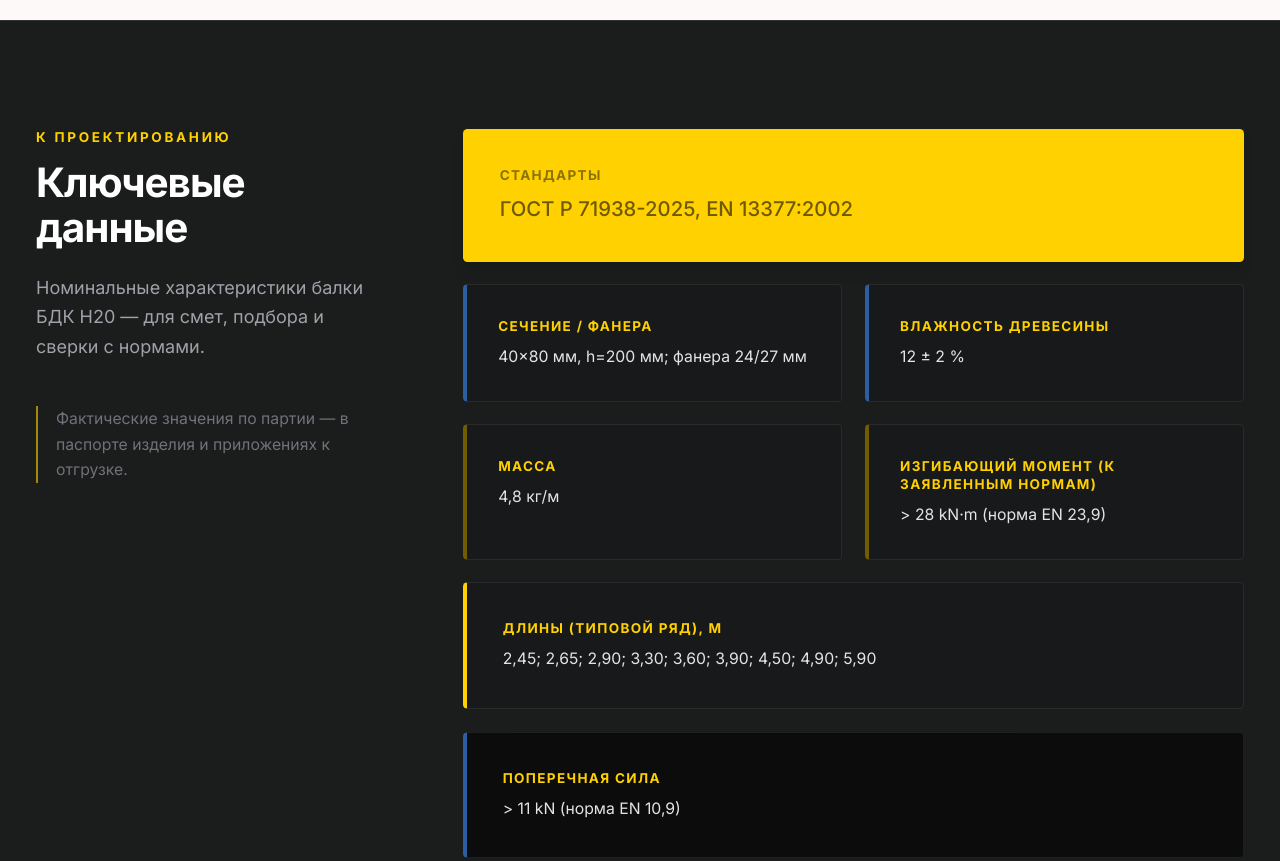
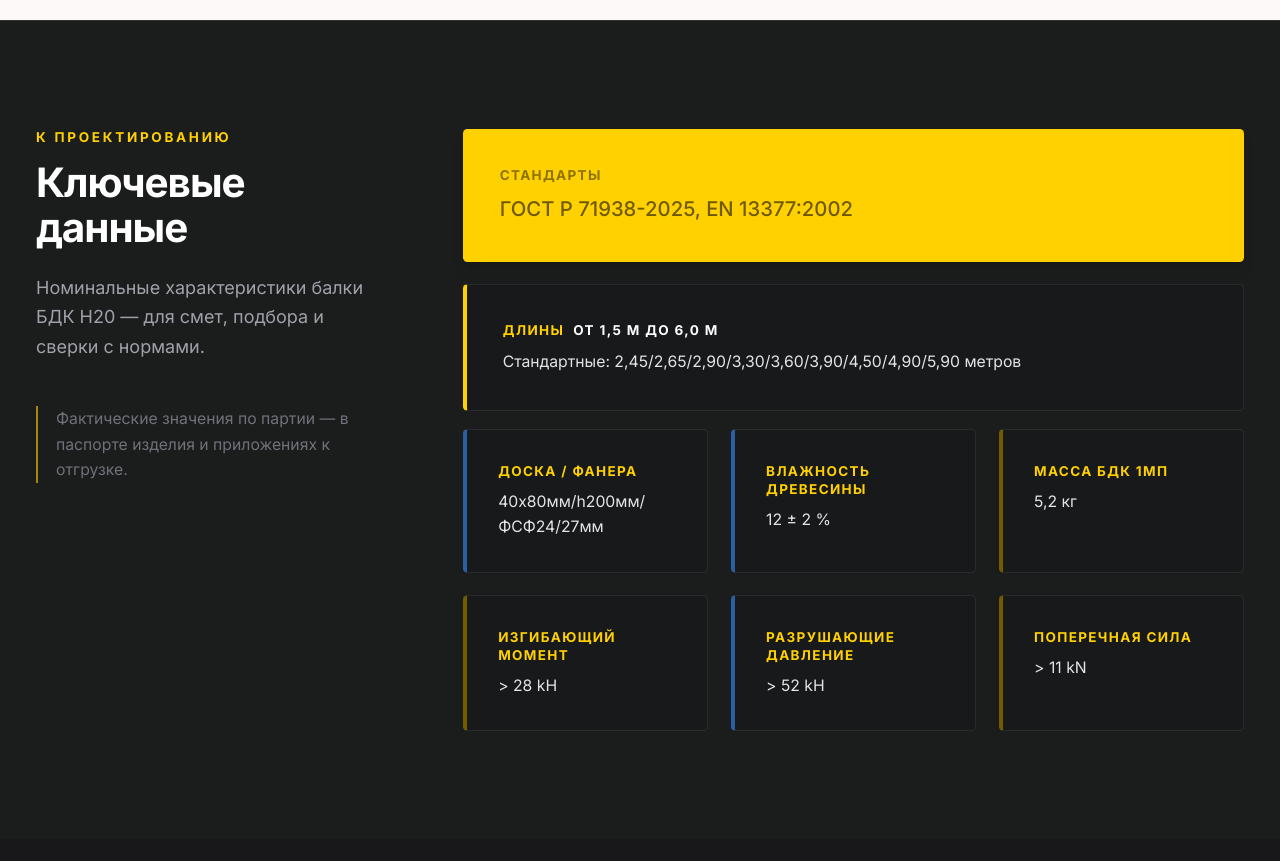
Before and after one commit to imfamous1/korosbeams, a website: page index.html in a window 1280 px wide. Shown: the part 3320-4181 px from the top of the page. Drawn offline with nearby package versions, Linux system fonts and the light colour scheme.

Commit message:
Главная: секция «Ключевые данные» — тексты, сетка и новые показатели
- Обновлены длины, доска/фанера, масса БДК, изгиб и поперечная сила
- Добавлен показатель разрушающего давления; префикс «>» у нагрузок
- Стандарты и длины вынесены в полноширинный столбец; характеристики в сетке 3×2

```diff
--- a/index.html
+++ b/index.html
@@ -160,32 +160,41 @@
 </div>
 </div>
 <div class="lg:col-span-8">
-<div class="grid grid-cols-1 sm:grid-cols-2 gap-4 sm:gap-5">
-<article class="sm:col-span-2 rounded-lg bg-primary-container text-on-primary-container p-6 sm:p-8 border border-primary-container/80 shadow-lg">
+<div class="flex flex-col gap-4 sm:gap-5">
+<article class="w-full rounded-lg bg-primary-container text-on-primary-container p-6 sm:p-8 border border-primary-container/80 shadow-lg">
 <p class="text-xs uppercase tracking-widest font-bold text-on-primary-container/80 mb-2" data-i18n="index.specs.std">Стандарты</p>
 <p class="text-base sm:text-lg font-medium leading-snug" data-i18n="index.specs.std.val">…</p>
 </article>
+<article class="w-full rounded-lg bg-zinc-900/60 border border-white/[0.08] p-6 sm:p-8 border-l-4 border-l-primary-container">
+<div class="flex flex-wrap items-baseline gap-x-2 gap-y-1 mb-2">
+<span class="text-xs uppercase tracking-widest font-bold leading-snug text-primary-container shrink-0" data-i18n="index.specs.lengths">Длины</span>
+<span class="text-xs uppercase tracking-widest font-bold leading-snug text-white" data-i18n="index.specs.lengths.val">…</span>
+</div>
+<p class="text-sm text-zinc-200 leading-relaxed mt-1" data-i18n="index.specs.lengths.standard">…</p>
+</article>
+</div>
+<div class="grid grid-cols-1 md:grid-cols-3 gap-4 sm:gap-5 mt-4 sm:mt-5">
 <article class="rounded-lg bg-zinc-900/60 border border-white/[0.08] p-6 sm:p-7 border-l-4 border-l-secondary">
-<p class="text-xs uppercase tracking-widest text-primary-container mb-2 font-bold" data-i18n="index.specs.dims">Сечение</p>
+<p class="text-xs uppercase tracking-widest text-primary-container mb-2 font-bold" data-i18n="index.specs.dims">Доска / Фанера</p>
 <p class="text-sm text-zinc-200 leading-relaxed" data-i18n="index.specs.dims.val">…</p>
 </article>
 <article class="rounded-lg bg-zinc-900/60 border border-white/[0.08] p-6 sm:p-7 border-l-4 border-l-secondary">
-<p class="text-xs uppercase tracking-widest text-primary-container mb-2 font-bold" data-i18n="index.specs.moist">Влажность</p>
+<p class="text-xs uppercase tracking-widest text-primary-container mb-2 font-bold" data-i18n="index.specs.moist">Влажность древесины</p>
 <p class="text-sm text-zinc-200 leading-relaxed" data-i18n="index.specs.moist.val">…</p>
 </article>
 <article class="rounded-lg bg-zinc-900/60 border border-white/[0.08] p-6 sm:p-7 border-l-4 border-l-primary">
-<p class="text-xs uppercase tracking-widest text-primary-container mb-2 font-bold" data-i18n="index.specs.weight">Масса</p>
+<p class="text-xs uppercase tracking-widest text-primary-container mb-2 font-bold" data-i18n="index.specs.weight">Масса БДК 1мп</p>
 <p class="text-sm text-zinc-200 leading-relaxed" data-i18n="index.specs.weight.val">…</p>
 </article>
 <article class="rounded-lg bg-zinc-900/60 border border-white/[0.08] p-6 sm:p-7 border-l-4 border-l-primary">
-<p class="text-xs uppercase tracking-widest text-primary-container mb-2 font-bold" data-i18n="index.specs.bend">Изгиб</p>
+<p class="text-xs uppercase tracking-widest text-primary-container mb-2 font-bold" data-i18n="index.specs.bend">Изгибающий момент</p>
 <p class="text-sm text-zinc-200 leading-relaxed" data-i18n="index.specs.bend.val">…</p>
 </article>
-<article class="sm:col-span-2 rounded-lg bg-zinc-900/60 border border-white/[0.08] p-6 sm:p-8 border-l-4 border-l-primary-container">
-<p class="text-xs uppercase tracking-widest text-primary-container mb-2 font-bold" data-i18n="index.specs.lengths">Длины</p>
-<p class="text-sm text-zinc-200 leading-relaxed" data-i18n="index.specs.lengths.val">…</p>
+<article class="rounded-lg bg-zinc-900/60 border border-white/[0.08] p-6 sm:p-7 border-l-4 border-l-secondary">
+<p class="text-xs uppercase tracking-widest text-primary-container mb-2 font-bold" data-i18n="index.specs.pressure">Разрушающие давление</p>
+<p class="text-sm text-zinc-200 leading-relaxed" data-i18n="index.specs.pressure.val">…</p>
 </article>
-<article class="sm:col-span-2 rounded-lg bg-zinc-950/80 border border-white/[0.08] p-6 sm:p-8 border-l-4 border-l-secondary">
+<article class="rounded-lg bg-zinc-900/60 border border-white/[0.08] p-6 sm:p-7 border-l-4 border-l-primary">
 <p class="text-xs uppercase tracking-widest text-primary-container mb-2 font-bold" data-i18n="index.specs.shear">Поперечная сила</p>
 <p class="text-sm text-zinc-200 leading-relaxed" data-i18n="index.specs.shear.val">…</p>
 </article>
--- a/js/i18n.js
+++ b/js/i18n.js
@@ -120,18 +120,21 @@
       "index.specs.aside": "Фактические значения по партии — в паспорте изделия и приложениях к отгрузке.",
       "index.specs.std": "Стандарты",
       "index.specs.std.val": "ГОСТ Р 71938-2025, EN 13377:2002",
-      "index.specs.dims": "Сечение / фанера",
-      "index.specs.dims.val": "40×80 мм, h=200 мм; фанера 24/27 мм",
+      "index.specs.dims": "Доска / Фанера",
+      "index.specs.dims.val": "40х80мм/h200мм/ФСФ24/27мм",
       "index.specs.moist": "Влажность древесины",
       "index.specs.moist.val": "12 ± 2 %",
-      "index.specs.weight": "Масса",
-      "index.specs.weight.val": "4,8 кг/м",
-      "index.specs.lengths": "Длины (типовой ряд), м",
-      "index.specs.lengths.val": "2,45; 2,65; 2,90; 3,30; 3,60; 3,90; 4,50; 4,90; 5,90",
-      "index.specs.bend": "Изгибающий момент (к заявленным нормам)",
-      "index.specs.bend.val": "> 28 kN·m (норма EN 23,9)",
+      "index.specs.weight": "Масса БДК 1мп",
+      "index.specs.weight.val": "5,2 кг",
+      "index.specs.lengths": "Длины",
+      "index.specs.lengths.val": "от 1,5 м до 6,0 м",
+      "index.specs.lengths.standard": "Стандартные: 2,45/2,65/2,90/3,30/3,60/3,90/4,50/4,90/5,90 метров",
+      "index.specs.bend": "Изгибающий момент",
+      "index.specs.bend.val": "> 28 kH",
+      "index.specs.pressure": "Разрушающие давление",
+      "index.specs.pressure.val": "> 52 kH",
       "index.specs.shear": "Поперечная сила",
-      "index.specs.shear.val": "> 11 kN (норма EN 10,9)",
+      "index.specs.shear.val": "> 11 kN",
 
       "mfg.hero.kicker": "Производство",
       "mfg.hero.title": "От сырья до балки БДК",
@@ -518,18 +521,21 @@
       "index.specs.aside": "Lot-specific figures appear on the product data sheet and shipping paperwork.",
       "index.specs.std": "Standards",
       "index.specs.std.val": "GOST R 71938-2025, EN 13377:2002",
-      "index.specs.dims": "Section / plywood",
-      "index.specs.dims.val": "40×80 mm, h=200 mm; plywood 24/27 mm",
+      "index.specs.dims": "Board / plywood",
+      "index.specs.dims.val": "40×80 mm/h200 mm/FSF 24/27 mm",
       "index.specs.moist": "Wood moisture",
       "index.specs.moist.val": "12 ± 2 %",
-      "index.specs.weight": "Mass",
-      "index.specs.weight.val": "4.8 kg/m",
-      "index.specs.lengths": "Typical lengths, m",
-      "index.specs.lengths.val": "2.45; 2.65; 2.90; 3.30; 3.60; 3.90; 4.50; 4.90; 5.90",
-      "index.specs.bend": "Bending moment (vs EN minima)",
-      "index.specs.bend.val": "> 28 kN·m (EN min 23.9)",
-      "index.specs.shear": "Shear capacity",
-      "index.specs.shear.val": "> 11 kN (EN min 10.9)",
+      "index.specs.weight": "BDK mass per 1 lm",
+      "index.specs.weight.val": "5.2 kg",
+      "index.specs.lengths": "Lengths",
+      "index.specs.lengths.val": "from 1.5 m to 6.0 m",
+      "index.specs.lengths.standard": "Standard: 2.45/2.65/2.90/3.30/3.60/3.90/4.50/4.90/5.90 m",
+      "index.specs.bend": "Bending moment",
+      "index.specs.bend.val": "> 28 kN·m",
+      "index.specs.pressure": "Crushing / bearing pressure",
+      "index.specs.pressure.val": "> 52 kN",
+      "index.specs.shear": "Shear force",
+      "index.specs.shear.val": "> 11 kN",
 
       "mfg.hero.kicker": "Manufacturing",
       "mfg.hero.title": "From fibre to H20 beam",
```
